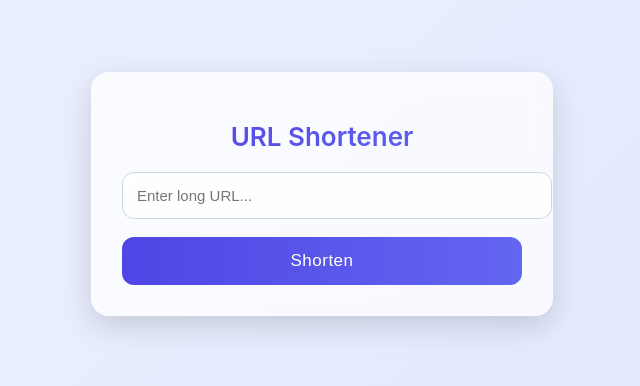
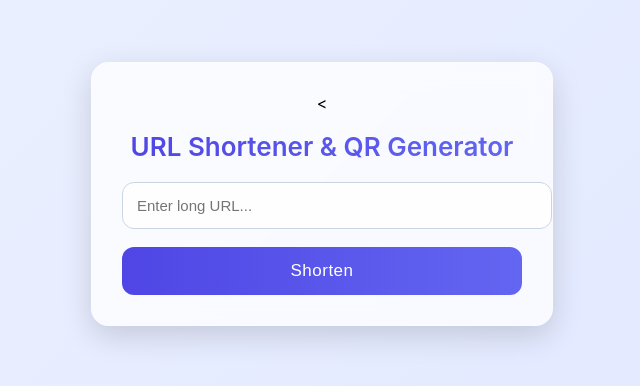
Before and after one commit to Saadp001/FastAPI_Shortner_qr_frontend, a plain HTML site: page index.html in a window 1280 px wide. Shown: the part 206-592 px from the top of the page, without its empty margins (318-958 px from the left). Drawn offline with Linux system fonts and the light colour scheme.

Commit message:
Update index.html

```diff
--- a/index.html
+++ b/index.html
@@ -10,10 +10,10 @@
 
     <div class="container">
 
-        <link rel="icon" type="image/png" sizes="16x16" href="./images/favicon-16x16.png">
+        <<link rel="icon" href="favicon.ico" type="images/favicon-16x16">
 
 
-        <h1>URL Shortener</h1>
+        <h1>URL Shortener & QR Generator</h1>
 
         <input type="text" id="urlInput" placeholder="Enter long URL..." />
 
```
